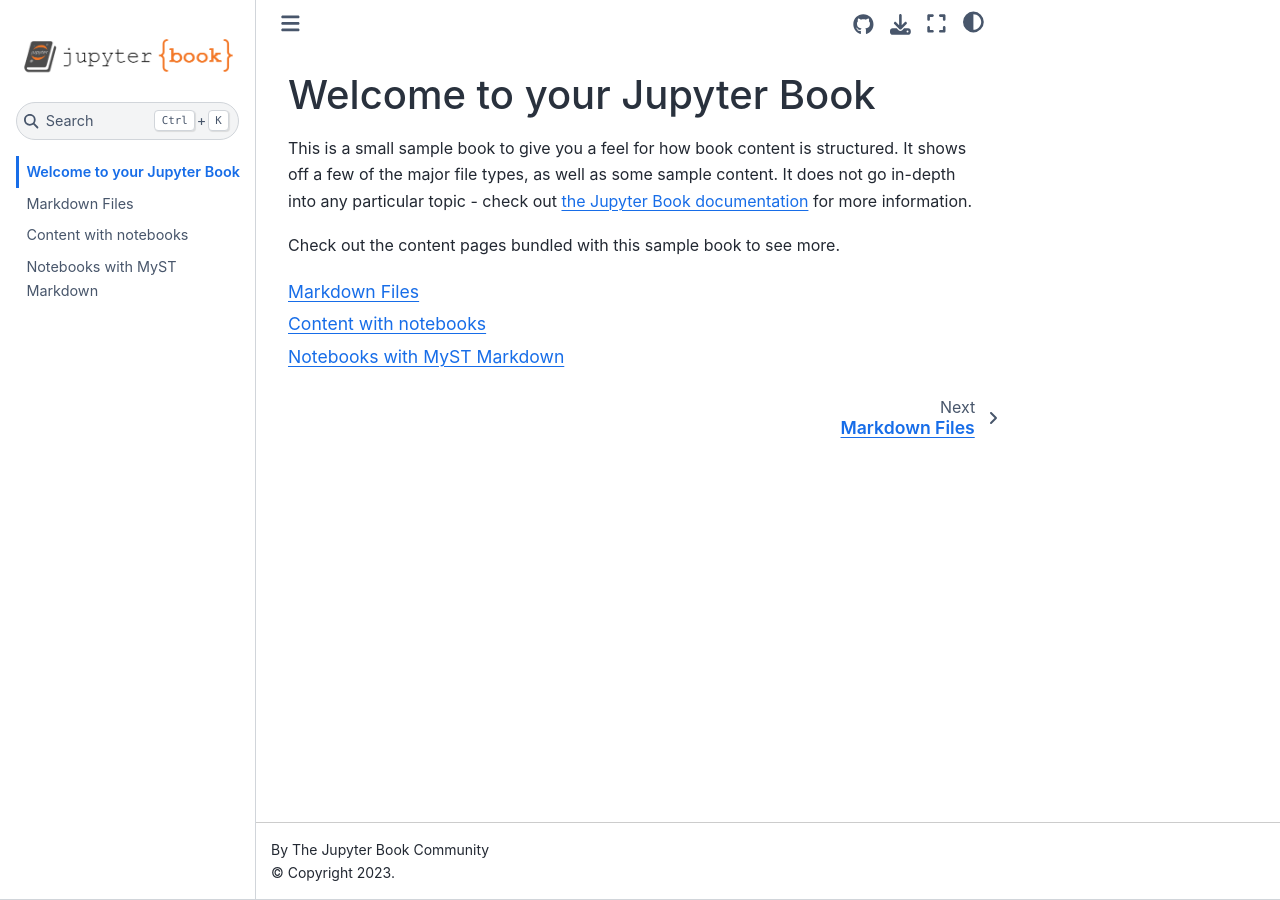
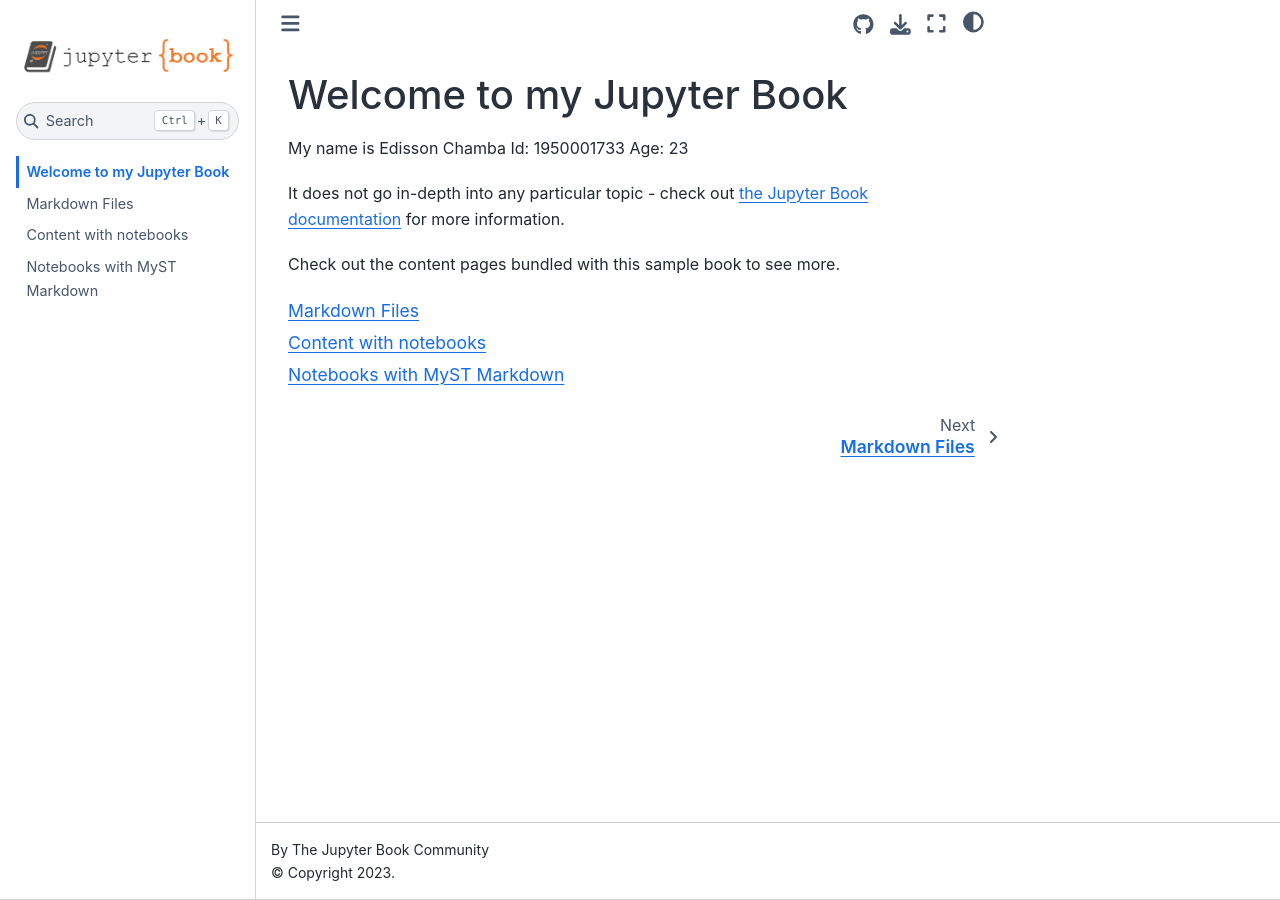
Before and after one commit to edisson2407/repoWeb, a Jupyter Book: the page built from intro.md, in a window 1280 px wide. Built offline with Jupyter Book 1.0.4 settings and Sphinx 7.4.7 and the Sphinx Book theme 1.1.4, drawn with Linux system fonts in a browser that asks for light colours.

Commit message:
Update intro.md

```diff
--- a/intro.md
+++ b/intro.md
@@ -1,8 +1,9 @@
-# Welcome to your Jupyter Book
+# Welcome to my Jupyter Book
 
-This is a small sample book to give you a feel for how book content is
-structured.
-It shows off a few of the major file types, as well as some sample content.
+My name is Edisson Chamba
+Id: 1950001733
+Age: 23
+
 It does not go in-depth into any particular topic - check out [the Jupyter Book documentation](https://jupyterbook.org) for more information.
 
 Check out the content pages bundled with this sample book to see more.
```
